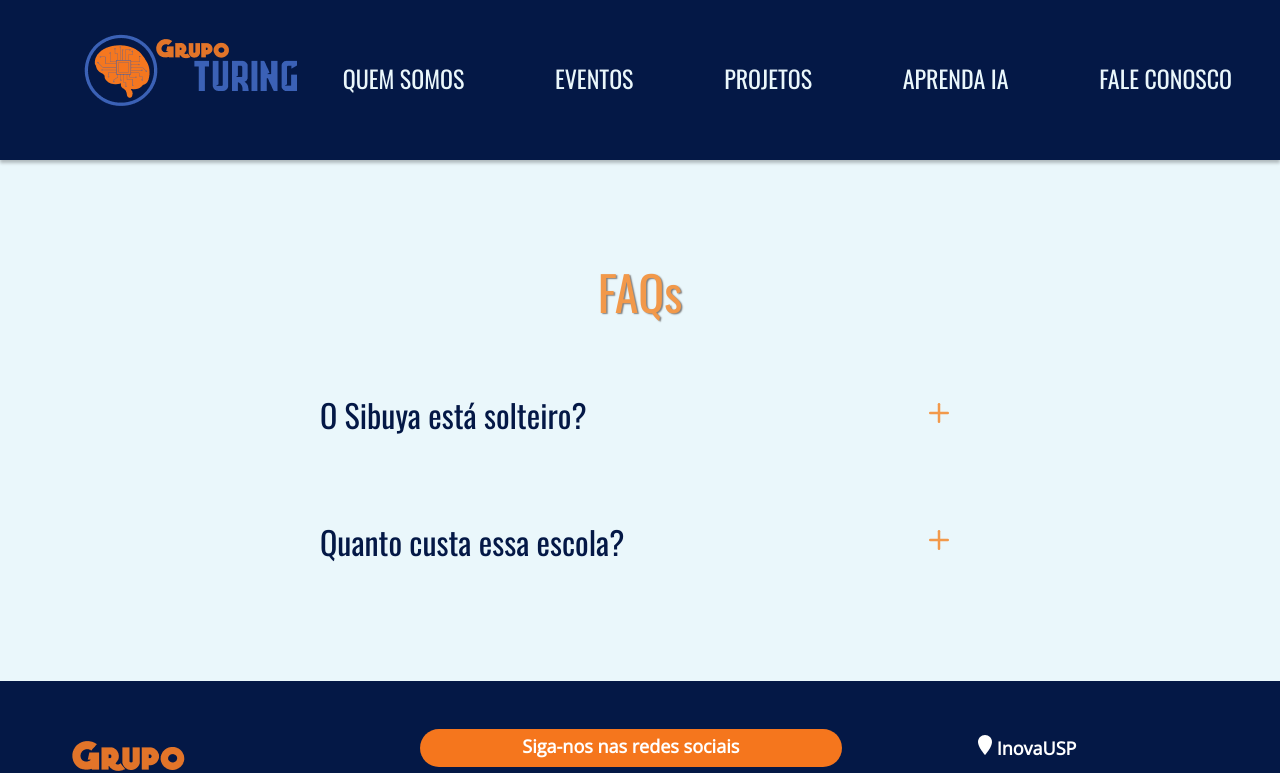
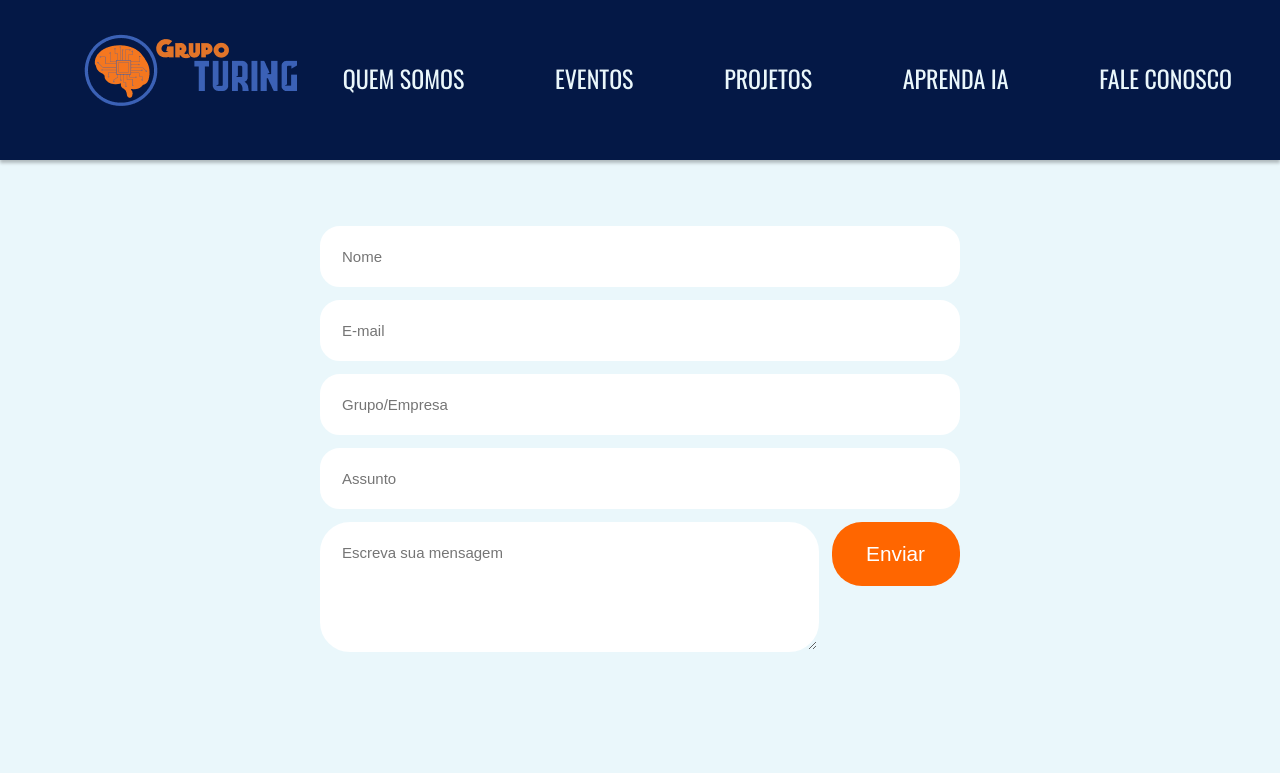
Before and after one commit to turing-usp/Site-do-Turing, a React (Create React App) app in the folder frontend/: page /ContactUs in a window 1280 px wide. Shown: the top 773 px of the page. Built offline with nearby package versions, Linux system fonts and the light colour scheme.

Commit message:
Formulário (#15)
Adicionado o código referente ao formulário de contato.

```diff
--- a/frontend/src/pages/ContactUs/index.js
+++ b/frontend/src/pages/ContactUs/index.js
@@ -7,6 +7,33 @@ import Cabecalho from '../../Tags/Cabecalho.js'
 import Rodape from '../../Tags/Rodape.js'
 
 export default function ContactUs () {
+
+    const [nome, setNome] = useState('')
+    const [email, setEmail] = useState('')
+    const [grupo, setGrupo] = useState('')
+    const [assunto, setAssunto] = useState('')
+    const [mensagem, setMensagem] = useState('')
+
+    function onSubmit(e) {
+        e.preventDefault()
+
+        const data = {
+            nome,
+            email,
+            grupo,
+            assunto,
+            mensagem,
+        };
+
+        console.log(data); /** Alterar depois */
+
+        setNome('')
+        setEmail('')
+        setGrupo('')
+        setAssunto('')
+        setMensagem('')
+    }
+
     const [numeroFaq, setNumero] = useState(2);
 
     var i;
@@ -14,10 +41,48 @@ export default function ContactUs () {
     const [show1, setExpand1] = useState(false);
     const [show2, setExpand2] = useState(false);
 
-
     return (
         <div>
             <Cabecalho />
+
+            <form class='formulario'>
+                <input
+                    class='entrada'
+                    value={nome}
+                    onChange={e => setNome(e.target.value)}
+                    placeholder='Nome'
+                />
+                <br />
+                <input
+                    class = 'entrada'
+                    value={email}
+                    onChange={e => setEmail(e.target.value)}
+                    placeholder='E-mail'
+                />
+                <br />
+                <input
+                    class = 'entrada'
+                    value={grupo}
+                    onChange={e => setGrupo(e.target.value)}
+                    placeholder='Grupo/Empresa'
+                />
+                <br />
+                <input
+                    class='entrada'
+                    value={assunto}
+                    onChange={e => setAssunto(e.target.value)}
+                    placeholder='Assunto'
+                />
+                <br />
+                <textarea
+                    class='mensagem'
+                    value={mensagem}
+                    onChange={e => setMensagem(e.target.value)}
+                    placeholder='Escreva sua mensagem'
+                />
+                <button class='enviar' onClick={onSubmit}><span>Enviar</span></button>
+            </form>
+
             <div class="faq_and_answer">
                 <span class="title_faqs">FAQs</span>
                 <div class= "faq_box">
--- a/frontend/src/pages/ContactUs/styles.css
+++ b/frontend/src/pages/ContactUs/styles.css
@@ -1,3 +1,104 @@
+/* FORMULARIO */
+.formulario {
+    text-align: center;
+    margin-top: 60px;
+}
+
+/* Inputs gerais (nome, e-mail, etc.) */
+.entrada {
+    width: 50%;
+    padding: 20px;
+    margin: 0.5%;
+    box-sizing: border-box;
+    font-size: 15px;
+    border-radius: 20px;
+    border: 2px solid rgb(255, 255, 255);
+    background-color: rgb(255, 255, 255);
+    color: rgb(0, 0, 0);
+  }
+
+  .entrada:focus {
+    border: 2px solid rgb(255, 102, 0);
+    transition: 0.5s;
+  }
+
+  /* Caixa de texto/mensagem */
+  .mensagem {
+    width: 39%;
+    height: 130px;
+    padding: 20px;
+    margin: 0.5%;
+    font-size: 15px;
+    font: normal;
+    box-sizing: border-box;
+    border-radius: 30px;
+    border: 2px solid rgb(255, 255, 255);
+    background-color: rgb(255, 255, 255);
+    color: rgb(0, 0, 0);
+    resize: vertical;
+    font-family: Arial, Helvetica, sans-serif;
+    scrollbar-width: none;
+    -ms-overflow-style: none;
+  }
+
+  .mensagem:focus {
+    border: 2px solid rgb(30, 6, 139);
+    transition: 0.5s;
+  }
+
+  /* Scrollbar da caixa de texto/mensagem */
+  .mensagem::-webkit-scrollbar {
+    display: none;
+    width: 0px;
+    background: transparent;
+  }
+
+  /* Botão enviar */
+  .enviar {
+    background-color: rgb(255, 102, 0);
+    border-radius: 30px;
+    border: none;
+    color: white;
+    font-size: 130%;
+    padding: 20px;
+    margin: 0.5%;
+    cursor: pointer;
+    transition: all 0.5s;
+    width: 10%;
+    padding-left: 1.5%;
+    vertical-align: top;
+  }
+
+  .enviar:hover{
+    background-color: rgb(255, 51, 0);
+  }
+
+  .enviar span {
+    cursor: pointer;
+    position: relative;
+    transition: 1s;
+  }
+
+  .enviar span:after {
+    content: '\00bb';
+    position: absolute;
+    opacity: 0;
+    top: 0;
+    right: 30px;
+    transition: 0.5s;
+  }
+
+  .enviar:hover span {
+    padding-right: 20px;
+  }
+
+  .enviar:hover span:after {
+    opacity: 1;
+    right: 0;
+  }
+
+
+/* FAQ */
 .title_faqs{
     margin-top:2em;
 }
```
